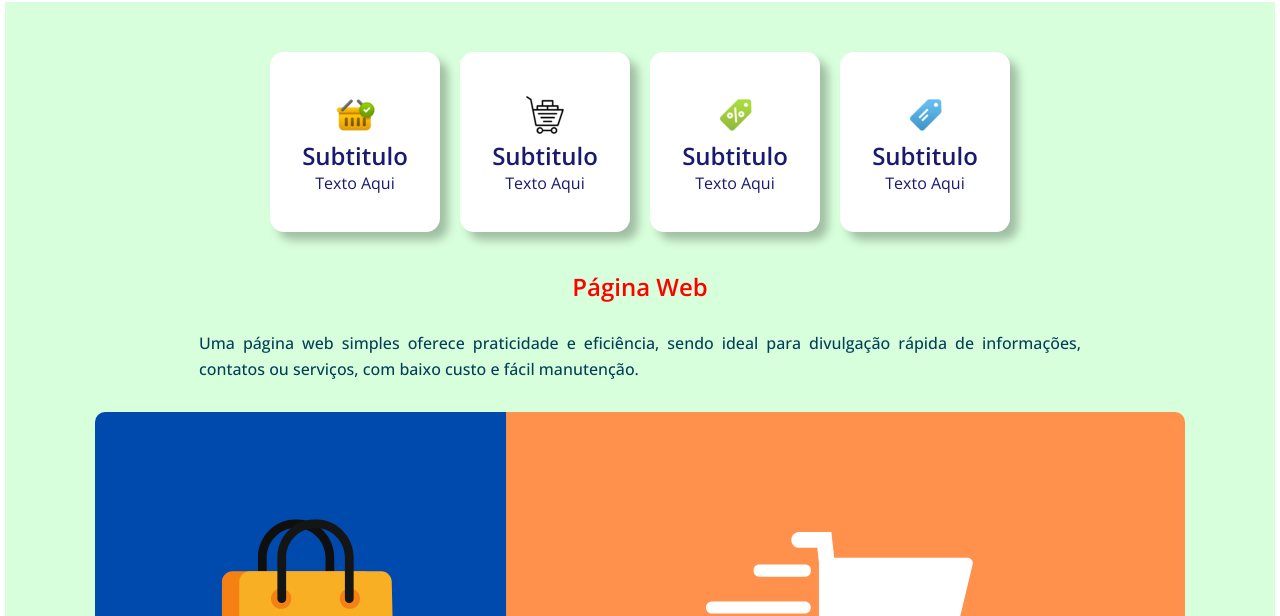
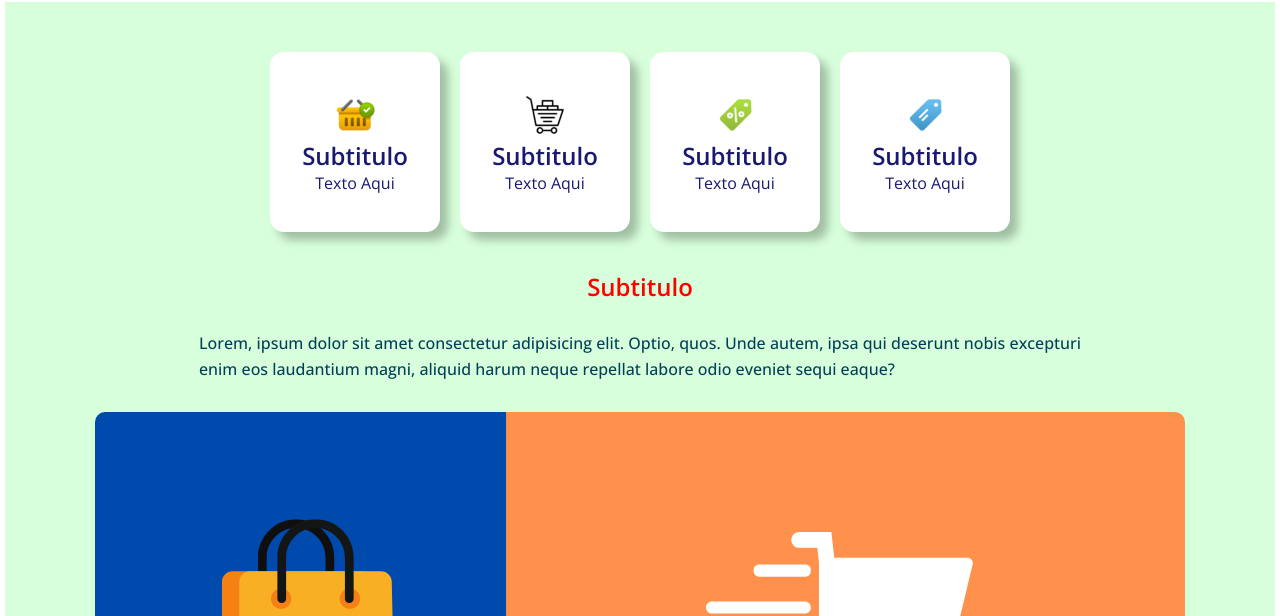
Before and after one commit to rogeriocsc/landingPage, a plain HTML site: page index.html in a window 1280 px wide. Shown: the part 184-800 px from the top of the page. Drawn offline with nearby package versions, Linux system fonts and the light colour scheme.

Commit message:
Atualização index

```diff
--- a/index.html
+++ b/index.html
@@ -54,9 +54,9 @@
                 </div>
             </div>
             <article class="texto">
-                <h2>Página Web</h2>
+                <h2>Subtitulo</h2>
                 <p>
-                    Uma página web simples oferece praticidade e eficiência, sendo ideal para divulgação rápida de informações, contatos ou serviços, com baixo custo e fácil manutenção.
+                    Lorem, ipsum dolor sit amet consectetur adipisicing elit. Optio, quos. Unde autem, ipsa qui deserunt nobis excepturi enim eos laudantium magni, aliquid harum neque repellat labore odio eveniet sequi eaque?
                 </p>
             </article>
             <picture>
```
